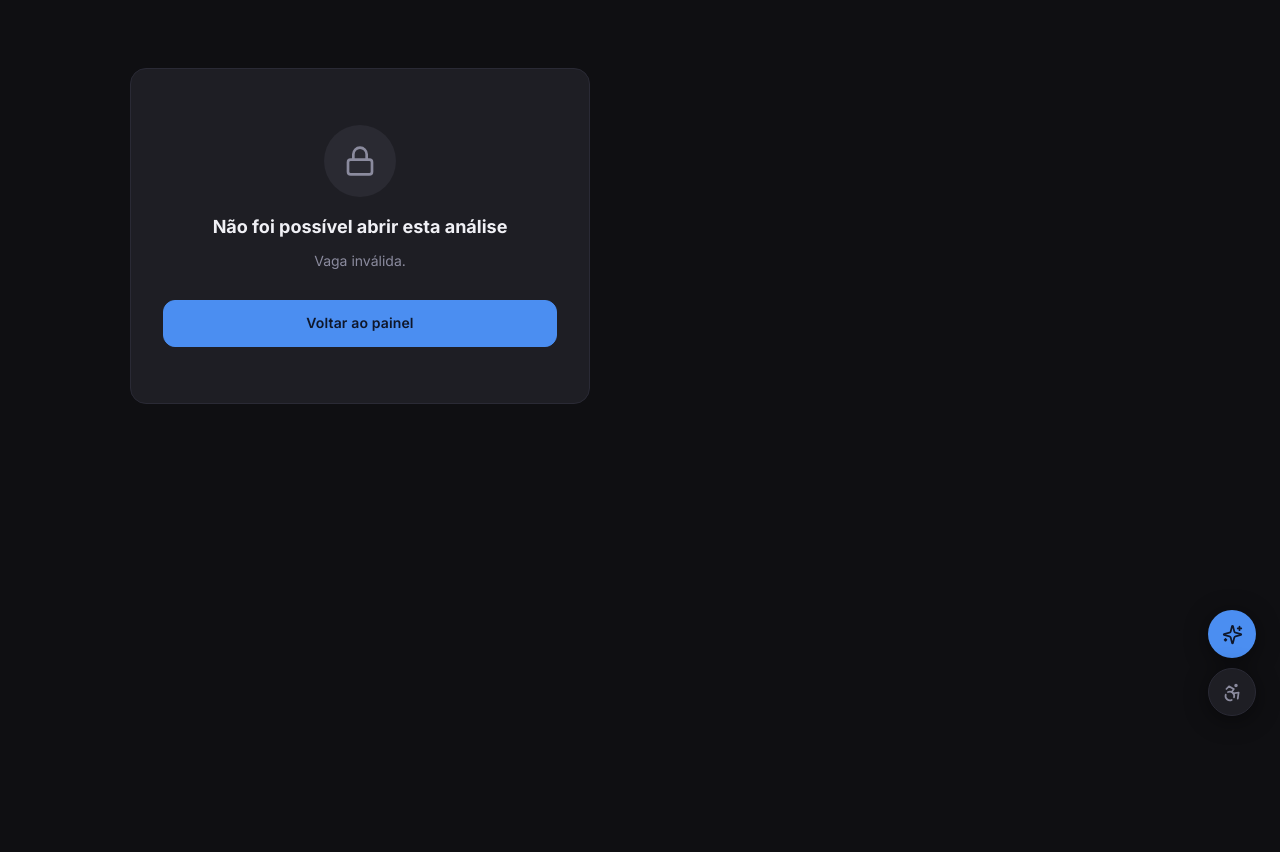
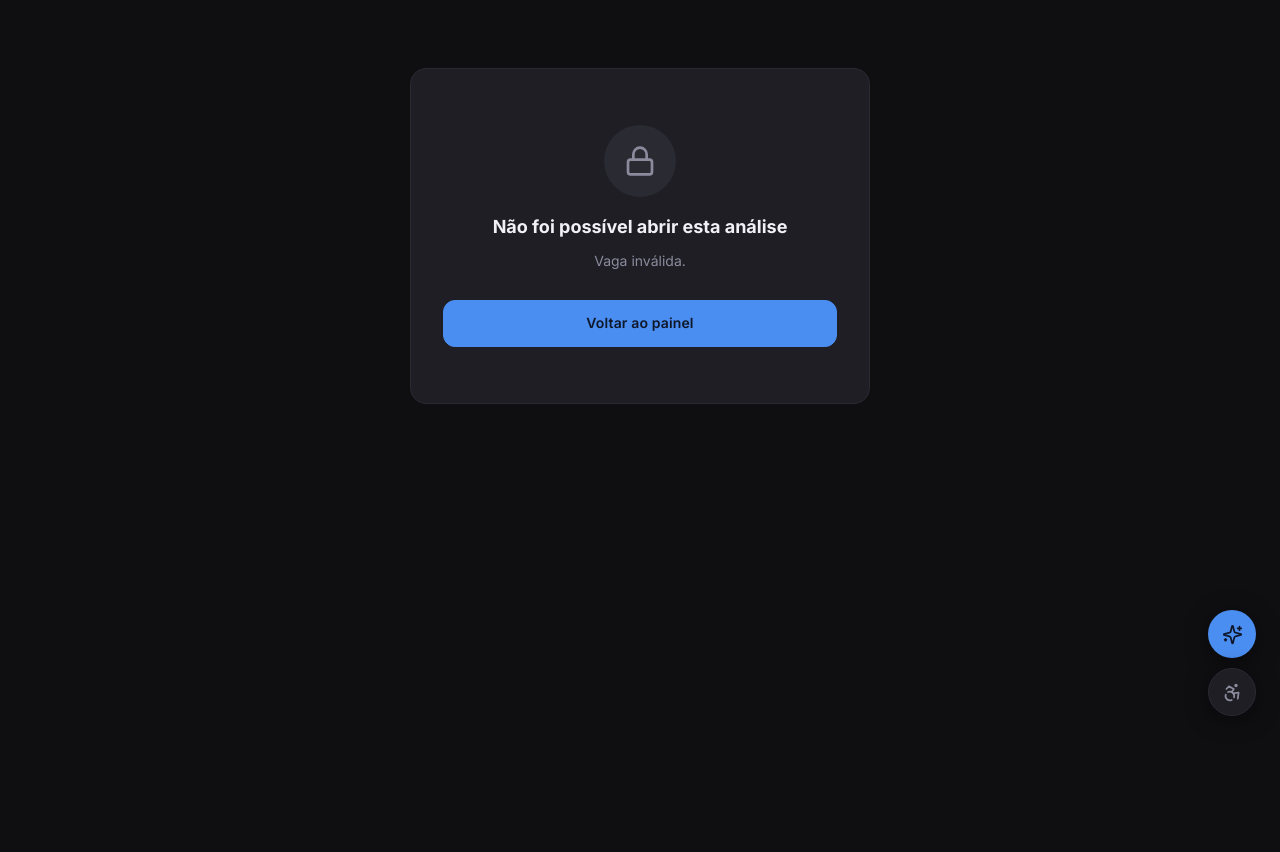
Before and after one commit to KingTedious/AESTUS, a PHP site: page /curriculo/Vagas/avaliar.php in a window 1280 px wide. Shown: the part 60-912 px from the top of the page. Run offline with PHP 8.4, Linux system fonts and the light colour scheme; the visitor is signed in with stand-in values (Sample User, id 1).

Commit message:
v4.55: centraliza o card de compatibilidade (Vagas/avaliar.php)

```diff
--- a/Vagas/avaliar.php
+++ b/Vagas/avaliar.php
@@ -145,7 +145,7 @@ $voltarLink = ($tipo === 'empresa')
 </nav>
 
 <div class="dashboard-wrap">
-<main class="dashboard-main" style="max-width:720px;">
+<main class="dashboard-main" style="max-width:720px;margin-inline:auto;">
 
     <?php if ($erroPagina): ?>
 
```
